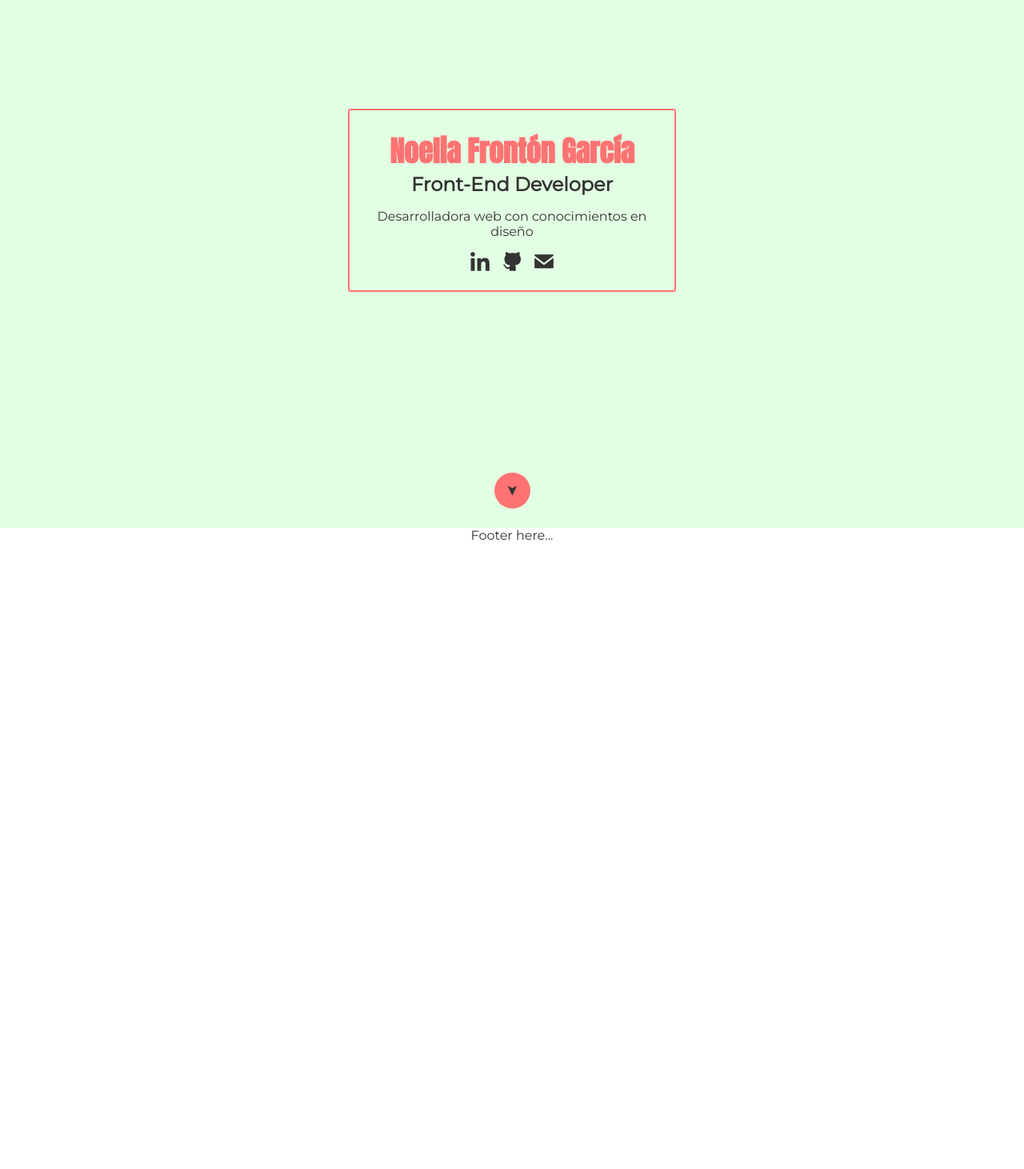
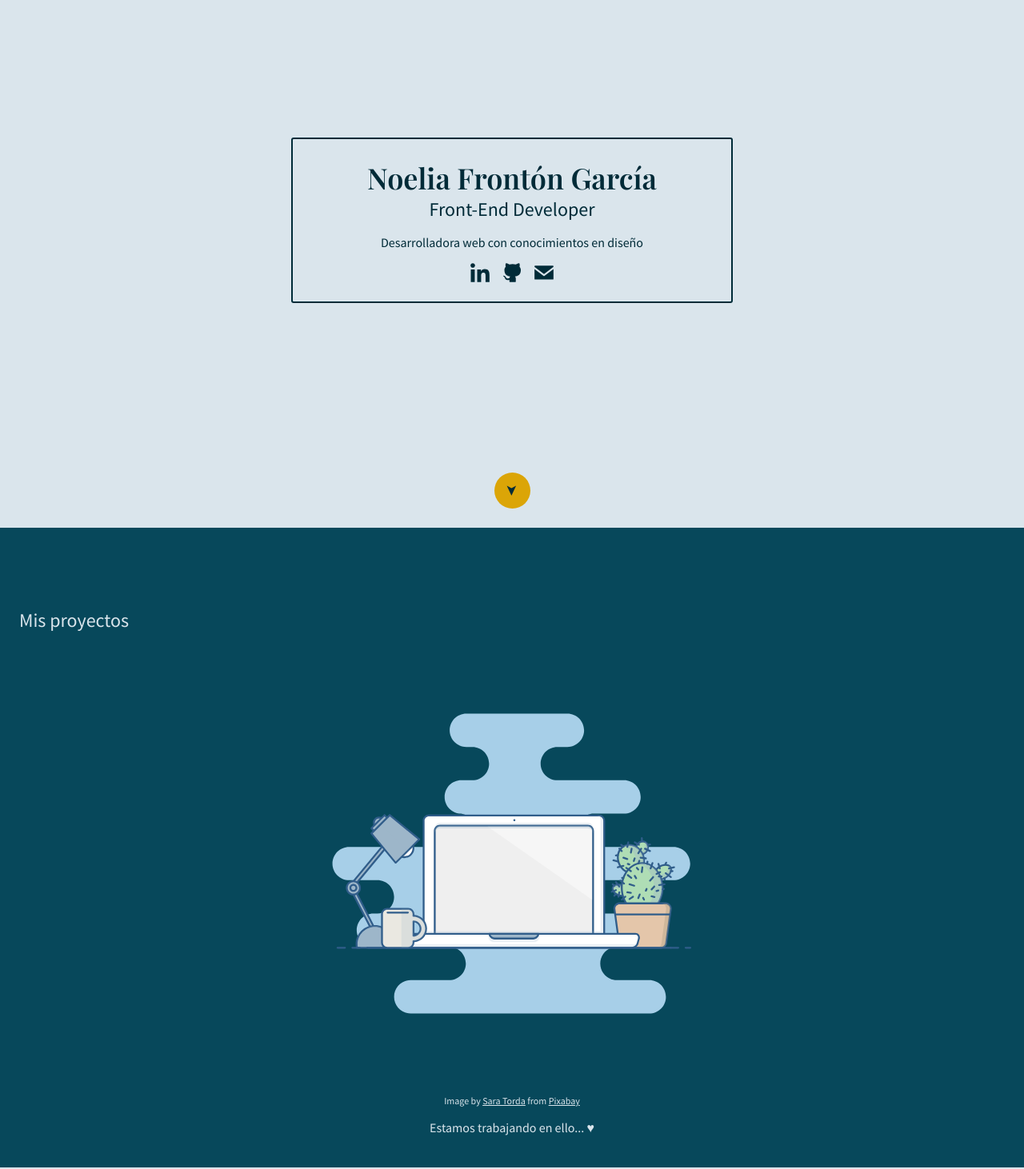
Before and after one commit to Noelia-F/my-page, a React (Create React App) app: page / in a window 1280 px wide. Shown: the part 140-1602 px from the top of the page at 80% size. Before the commit the page ends 819 px from the top, so only its background shows below. Built offline with nearby package versions, Linux system fonts and the light colour scheme.

Commit message:
fix: palette color

```diff
--- a/src/App.css
+++ b/src/App.css
@@ -1,30 +1,84 @@
 .App {
   --TOGGLE-BACKGROUND: darkblue;
   --TOGGLE-CIRCLE-BACKGROUND: white;
-  --TOGGLE-BORDER: white;
-  --PRINCIPAL-COLOR: #E3FFE3;
-  --SECONDARY-COLOR: #333;
-  --ACCENT-COLOR: #ff7373;
+  --PRINCIPAL-COLOR: #DAE5EC;
+  --ACCENT-COLOR: #DBA507;
+  --SECONDARY-COLOR: #07485B;
+  --CONTRAST-COLOR: #002B38;
   --PRINCIPAL-TITLE-SIZE: 24px;
   --PRINCIPAL-SUBTITLE-SIZE: 18px;
-  text-align: center;
+  text-align: left;
   position: relative;
-  color: var(--SECONDARY-COLOR);
+  background-color: var(--PRINCIPAL-COLOR);
+  color: var(--CONTRAST-COLOR);
 }
 
 .dark-mode {
   --TOGGLE-BACKGROUND: darkblue;
   --TOGGLE-CIRCLE-BACKGROUND: white;
-  --TOGGLE-BORDER: white;
-  --PRINCIPAL-COLOR: #333;
-  --SECONDARY-COLOR: white;
+  --CONTRAST-COLOR: #fff;
+  --PRINCIPAL-COLOR: #202020;
+  --SECONDARY-COLOR: #333;
 }
+
 .light-mode {
   --TOGGLE-BACKGROUND: lightseagreen;
   --TOGGLE-CIRCLE-BACKGROUND: yellow;
-  --TOGGLE-BORDER: #333;
-  --PRINCIPAL-COLOR: #E3FFE3;
-  --SECONDARY-COLOR: #333;
+  --PRINCIPAL-COLOR: #DAE5EC;
+  --CONTRAST-COLOR: #002B38;
+}
+
+.App-section {
+  box-sizing: border-box;
+  position: relative;
+  padding: 100px 24px 24px 24px;
+  display: flex;
+  flex-direction: column;
+  align-items: center;
+  justify-content: center;
+  height: 100vh;
+}
+
+.light-mode .App-section--contrast {
+  background-color: var(--SECONDARY-COLOR);
+  color: var(--PRINCIPAL-COLOR);
+}
+
+.dark-mode .App-section--contrast {
+  background-color: var(--SECONDARY-COLOR);
+}
+
+.App-section--contrast .App-link {
+  color: var(--PRINCIPAL-COLOR);
+}
+
+.App-link {
+  color: var(--CONTRAST-COLOR);
+}
+
+.App-link:hover {
+  color: var(--ACCENT-COLOR);
+}
+
+.App-title {
+  margin: 0;
+  padding: 0;
+  font-size: var(--PRINCIPAL-TITLE-SIZE);
+  font-family: 'Playfair Display', serif;
+  font-weight: 600;
+  color: var(--CONTRAST-COLOR);
+}
+
+.App-subtitle {
+  margin: 0;
+  padding: 0;
+  font-size: var(--PRINCIPAL-SUBTITLE-SIZE);
+  font-weight: 500;
+  width: 100%;
+}
+
+.App-notes {
+  font-size: 12px;
 }
 
 @media (min-width: 500px) {
--- a/src/App.tsx
+++ b/src/App.tsx
@@ -1,7 +1,8 @@
 import React, {useState} from 'react';
 import './App.css';
 import Header from './components/Header/Header';
-import Principal from './components/Principal/Principal';
+import Principal from './pages/Principal/Principal';
+import Projects from './pages/projects/Projects';
 import { NAV_LINKS } from './shared/constants';
 
 function App() {
@@ -16,6 +17,7 @@ function App() {
     <div className={`App ${lightMode ? 'light-mode' : 'dark-mode'}`}>
       <Header links={links} onChangeMode={changeMode} />
       <Principal/>
+      <Projects/>
       <footer>
         Footer here...
       </footer>
--- a/src/components/Header/Header.css
+++ b/src/components/Header/Header.css
@@ -66,7 +66,7 @@
 }
 
 .App-menu--closed .App-burger-bar {
-  background-color: var(--SECONDARY-COLOR);
+  background-color: var(--CONTRAST-COLOR);
 }
 
 .App-menu--opened .App-burger-bar {
@@ -84,7 +84,7 @@
 /** Nav */
 .App-nav {
   box-sizing: border-box;
-  background-color: var(--SECONDARY-COLOR);
+  background-color: var(--CONTRAST-COLOR);
   position: absolute;
   top: 0;
   left: -200px;
@@ -142,7 +142,7 @@
     font-weight: bold;
   }
   .App-link--menu {
-    color: var(--SECONDARY-COLOR);
+    color: var(--CONTRAST-COLOR);
     margin: 0 12px 0 0;
     display: inline-block;
   }
--- a/src/components/Header/Header.tsx
+++ b/src/components/Header/Header.tsx
@@ -14,7 +14,7 @@ const Header: React.FunctionComponent<Props> = ({links, onChangeMode}) => {
     setToggle( !toggleButton )
   };
   const renderListOfLinks = (links: Link[]) => {
-    return links.map(link => <a href={link.path} key={link.id} className="App-link App-link--menu">{link.name}</a>);
+    return links.map(link => <a href={link.path} key={link.id} className="App-link--menu">{link.name}</a>);
   }
   return (
     <header className="App-header">
--- a/src/components/Mode-Toggle/Mode-toggle.css
+++ b/src/components/Mode-Toggle/Mode-toggle.css
@@ -11,7 +11,7 @@
   border-radius: 12px;
   background: none;
 	color: inherit;
-	border: 2px solid var(--TOGGLE-BORDER);
+	border: 2px solid var(--CONTRAST-COLOR);
   background-color: var(--TOGGLE-BACKGROUND);
 	padding: 0;
 	font: inherit;
--- a/src/components/Social-media/Social-media.css
+++ b/src/components/Social-media/Social-media.css
@@ -20,5 +20,5 @@
 }
 
 .App-icon path{
-  fill: var(--SECONDARY-COLOR);
+  fill: var(--CONTRAST-COLOR);
 }
--- a/src/index.css
+++ b/src/index.css
@@ -1,8 +1,9 @@
-@import url('https://fonts.googleapis.com/css2?family=Montserrat&family=Anton&display=swap');
+@import url('https://fonts.googleapis.com/css2?family=Playfair+Display:wght@500;600&family=Source+Sans+Pro&display=swap');
+
 
 body {
   margin: 0;
-  font-family: 'Montserrat', sans-serif;
+  font-family: 'Source Sans Pro', sans-serif;
   font-size: 16px;
   -webkit-font-smoothing: antialiased;
   -moz-osx-font-smoothing: grayscale;
--- a/src/components/Principal/Principal.css
+++ b/src/pages/Principal/Principal.css
@@ -1,7 +1,7 @@
 .App-principal {
   box-sizing: border-box;
   position: relative;
-  padding: 50px 24px 24px 24px;
+  padding: 100px 24px 24px 24px;
   background-color: var(--PRINCIPAL-COLOR);
   display: flex;
   flex-direction: column;
@@ -16,6 +16,7 @@
   display: flex;
   align-items: center;
   justify-content: center;
+  width: 100%;
 }
 
 .App-principal__button {
@@ -24,25 +25,12 @@
 
 .App-title-box {
   padding: 24px;
-  border: 2px solid var(--ACCENT-COLOR);
+  border: 2px solid var(--CONTRAST-COLOR);
   border-radius: 3px;
   display: flex;
   flex-direction: column;
   align-items: center;
   width: 80%;
   max-width: 500px;
+  text-align: center;
 }
-
-.App-title {
-  margin: 0;
-  padding: 0;
-  font-size: var(--PRINCIPAL-TITLE-SIZE);
-  font-family: 'Anton', sans-serif;
-  color: var(--ACCENT-COLOR);
-}
-
-.App-subtitle {
-  margin: 0;
-  padding: 0;
-  font-size: var(--PRINCIPAL-SUBTITLE-SIZE);
-}
--- a/src/components/Principal/Principal.tsx
+++ b/src/pages/Principal/Principal.tsx
@@ -1,11 +1,11 @@
 import React from 'react';
 import './Principal.css';
-import SocialMedia from '../Social-media/Social-media';
-import Button from '../Button/Button';
+import SocialMedia from '../../components/Social-media/Social-media';
+import Button from '../../components/Button/Button';
 
 const Principal: React.FunctionComponent = () => {
   return (
-    <section className="App-principal">
+    <section className="App-section">
       <div className='App-principal__content'>
         <article className="App-title-box">
           <h1 className="App-title">Noelia Frontón García</h1>
--- /dev/null
+++ b/src/pages/projects/Projects.css
@@ -0,0 +1,16 @@
+/* .App-projects {
+  box-sizing: border-box;
+  position: relative;
+  padding: 100px 24px 24px 24px;
+  background-color: var(--SECONDARY-COLOR);
+  display: flex;
+  flex-direction: column;
+  align-items: center;
+  justify-content: center;
+  height: 100vh;
+  color: var(--PRINCIPAL-COLOR);
+} */
+
+.App-notes {
+  font-size: 12px;
+}
--- /dev/null
+++ b/src/pages/projects/Projects.tsx
@@ -0,0 +1,16 @@
+import React from 'react';
+import './Projects.css';
+import {ReactComponent as Working} from '../../icons/working.svg';
+
+const Projects: React.FunctionComponent = () => {
+  return (
+    <section className="App-section App-section--contrast">
+      <h2 className="App-subtitle">Mis proyectos</h2>
+      <Working />
+      <span className='App-notes'>Image by <a className='App-link' href='https://pixabay.com/users/sara_torda-888816/?utm_source=link-attribution&amp;utm_medium=referral&amp;utm_campaign=image&amp;utm_content=2298286'>Sara Torda</a> from <a className='App-link' href='https://pixabay.com//?utm_source=link-attribution&amp;utm_medium=referral&amp;utm_campaign=image&amp;utm_content=2298286'>Pixabay</a></span>
+      <p className='App-description'>Estamos trabajando en ello... &#9829;</p>
+    </section>
+  );
+}
+
+export default Projects;
```
Also changed, not shown: src/icons/working.svg (added).
